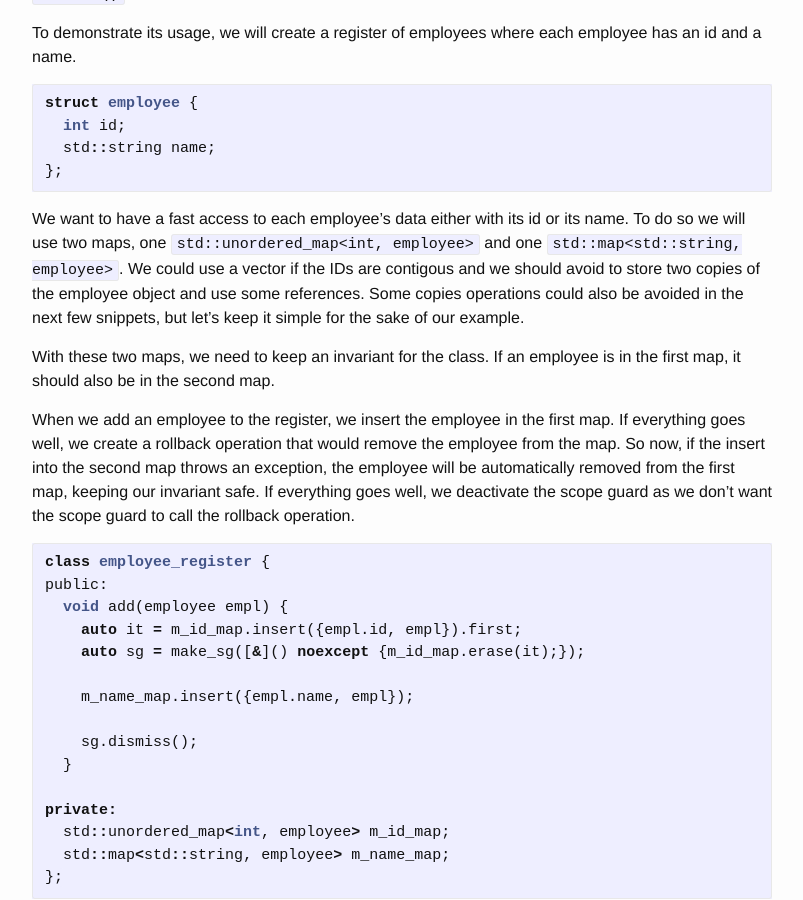
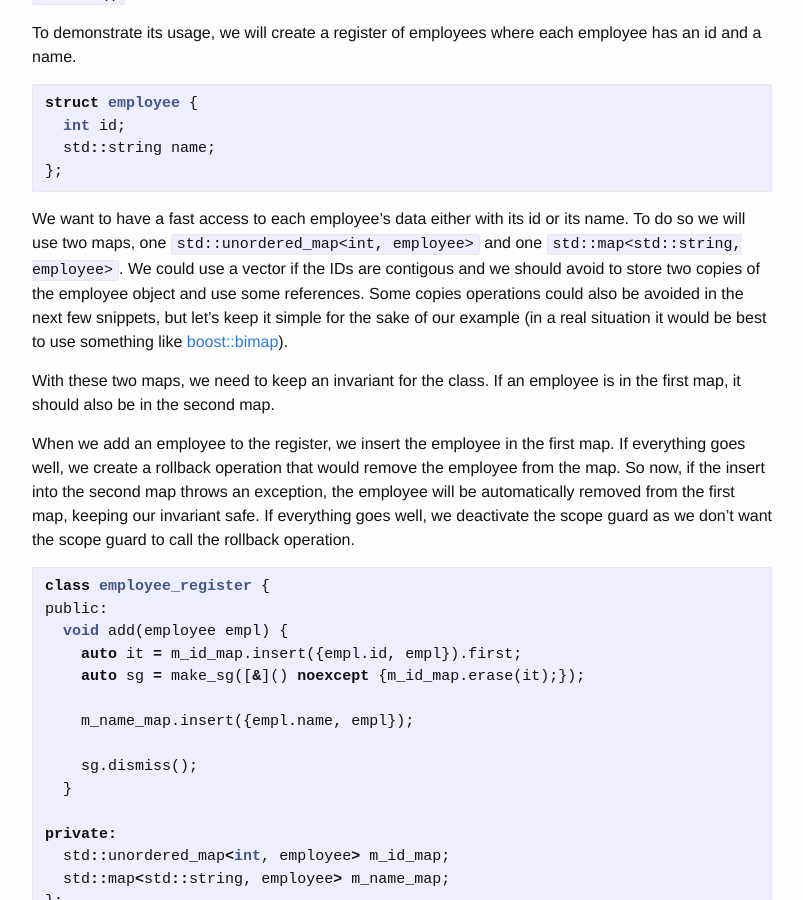
Before and after one commit to Tessil/tessil.github.io, a Jekyll site: the page built from _posts/2016-11-01-transactional-operations-scope-guard-list.md, in a window 1280 px wide and 900 px high, scrolled down 1427 px. Shown: the whole window, without its empty margins (238-1041 px from the left). Built offline with Jekyll 4.4.1, drawn with Linux system fonts in a browser that asks for light colours; comment, search, counter and statistics services are not loaded.

Commit message:
Add link to boost::bimap

````diff
--- a/_posts/2016-11-01-transactional-operations-scope-guard-list.md
+++ b/_posts/2016-11-01-transactional-operations-scope-guard-list.md
@@ -68,7 +68,7 @@ struct employee {
 };
 ```
 
-We want to have a fast access to each employee's data either with its id or its name. To do so we will use two maps, one `std::unordered_map<int, employee>` and one `std::map<std::string, employee>`. We could use a vector if the IDs are contigous and we should avoid to store two copies of the employee object and use some references. Some copies operations could also be avoided in the next few snippets, but let's keep it simple for the sake of our example.
+We want to have a fast access to each employee's data either with its id or its name. To do so we will use two maps, one `std::unordered_map<int, employee>` and one `std::map<std::string, employee>`. We could use a vector if the IDs are contigous and we should avoid to store two copies of the employee object and use some references. Some copies operations could also be avoided in the next few snippets, but let's keep it simple for the sake of our example (in a real situation it would be best to use something like [boost::bimap](http://www.boost.org/doc/libs/1_63_0/libs/bimap/doc/html/index.html)).
 
 With these two maps, we need to keep an invariant for the class. If an employee is in the first map, it should also be in the second map.
 
````
